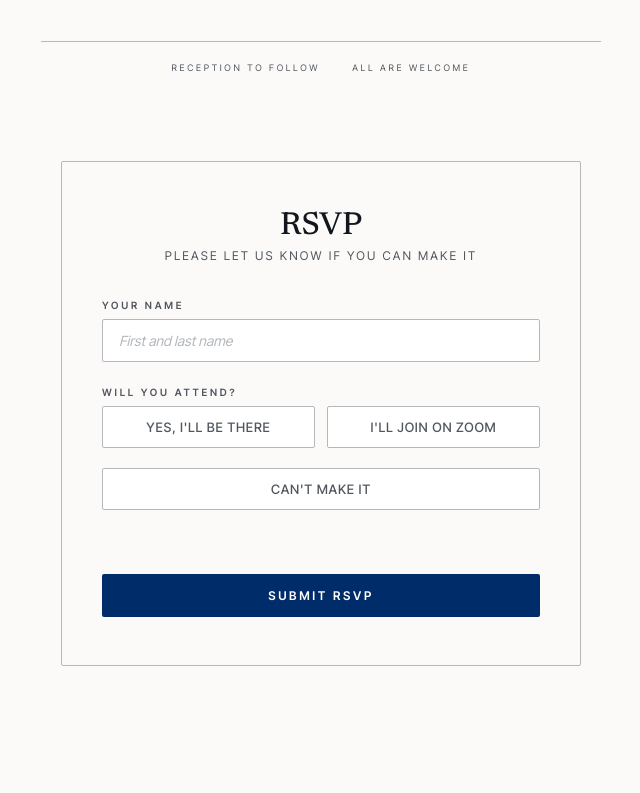
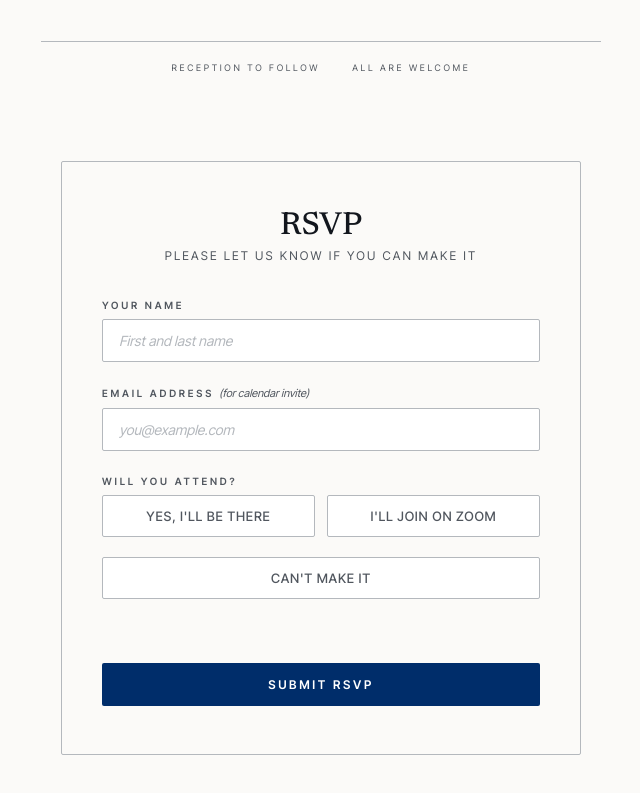
Before and after one commit to 15ayushdm/thesis-seminar-rsvp, a plain HTML site: page index.html in a window 1280 px wide. Shown: the part 710-1503 px from the top of the page, without its empty margins (319-959 px from the left). Before the commit the page ends 1476 px from the top, so only its background shows below. Drawn offline with Linux system fonts and the light colour scheme.

Commit message:
Add email address field for calendar invites

```diff
--- a/index.html
+++ b/index.html
@@ -96,6 +96,11 @@
       <p class="rsvp-subtitle">Please let us know if you can make it</p>
       <form id="rsvpForm">
         <div class="form-group"><label for="name">Your Name</label><input type="text" id="name" name="entry.1916272587" placeholder="First and last name" required /></div>
+
+        <div class="form-group">
+          <label for="email">Email Address <span style="font-weight:400;text-transform:none;letter-spacing:0;font-size:11px;font-style:italic">(for calendar invite)</span></label>
+          <input type="email" id="email" name="entry.1336834249" placeholder="you@example.com" required />
+        </div>
         <div class="form-group"><label>Will You Attend?</label><div class="radio-group"><div class="radio-option"><input type="radio" id="attend-yes" name="entry.176707196" value="Yes, I'll be there" required /><label for="attend-yes" class="radio-label">Yes, I'll be there</label></div><div class="radio-option"><input type="radio" id="attend-zoom" name="entry.176707196" value="I'll join on Zoom" /><label for="attend-zoom" class="radio-label">I'll join on Zoom</label></div><div class="radio-option"><input type="radio" id="attend-no" name="entry.176707196" value="Can't make it" /><label for="attend-no" class="radio-label">Can't make it</label></div></div></div>
         <div class="form-group guest-fields" id="guestFields"><label for="guests">Guests You're Bringing</label><textarea id="guests" name="entry.1962770215" placeholder="Enter guest names, one per line (or leave blank if none)"></textarea><p class="guest-hint">Optional — list anyone joining you</p></div>
         <button type="submit" class="submit-btn">Submit RSVP</button>
```
